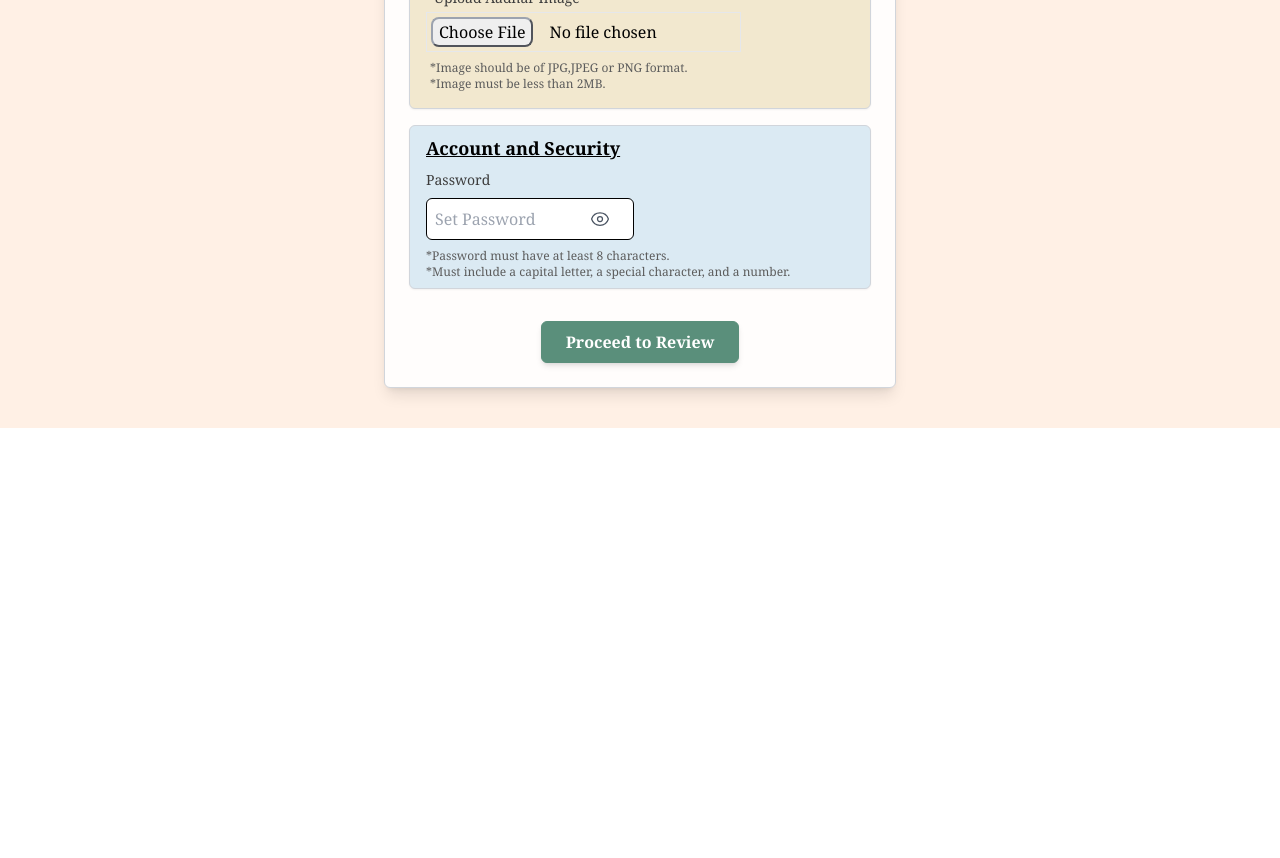
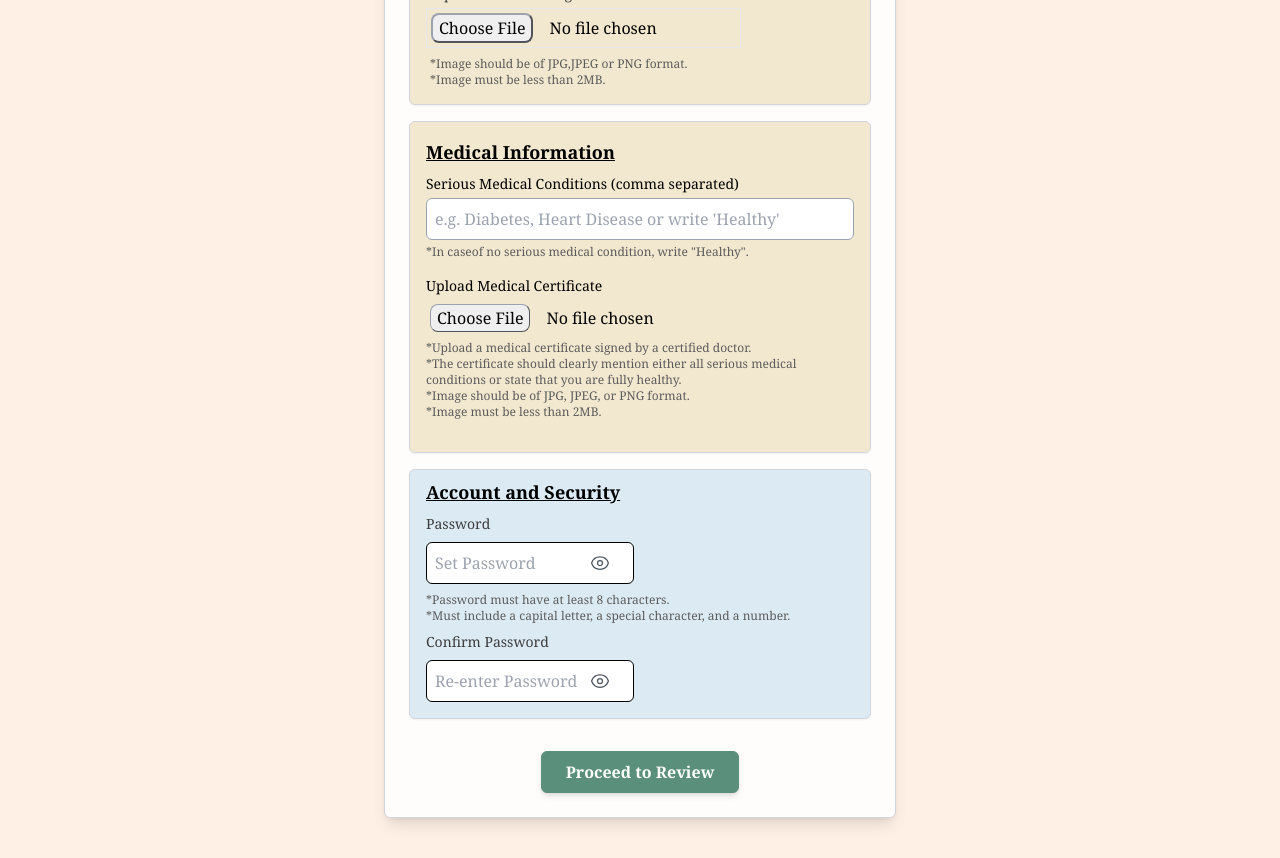
Before and after one commit to forever-found-org/forever-found, a React (Create React App) app in the folder frontend/: page /adopter-SignUp in a window 1280 px wide. Shown: the part 960-1818 px from the top of the page. Before the commit the page ends 1388 px from the top, so only its background shows below. Built offline with nearby package versions, Linux system fonts and the light colour scheme.

Commit message:
filter done and adopter signup form updated

```diff
--- a/frontend/src/components/Home_Components/Help_Components/LabelConfig.jsx
+++ b/frontend/src/components/Home_Components/Help_Components/LabelConfig.jsx
@@ -18,6 +18,9 @@ const LabelConfig={
     desg_contact:"Designation of Contact Person",
     year: "Year of Establishment",
     num_child:"Number of Children Under Care",
+    healthStatus: "Health Status",
+    medicalCertificates: "Medical Certificate",
+    status:"Status of form",
     regnum:"Ngo Registration Number",
     caranum:"Ngo CARA Number",
     about:"Brief Description of Ngo",
--- a/frontend/src/pages/Adopter_Home.jsx
+++ b/frontend/src/pages/Adopter_Home.jsx
@@ -28,12 +28,14 @@ function Adopter_Home() {
         setNgos(data);
         setFilteredNgos(data);
 
-        // Extract unique cities and states
+        // Extract unique states
+        const uniqueStates = ["All", ...new Set(data.map((ngo) => ngo.state).filter(Boolean))];
+        setStates(uniqueStates);
+
+        // Initially show all cities
         const uniqueCities = ["All", ...new Set(data.map((ngo) => ngo.city).filter(Boolean))];
-        const uniqueStates = ["All", ...new Set(data.map((ngo) => ngo.state).filter(Boolean))];
+        setCities(uniqueCities);
 
-        setCities(uniqueCities);
-        setStates(uniqueStates);
         setLoading(false);
       })
       .catch((err) => {
@@ -43,16 +45,31 @@ function Adopter_Home() {
       });
   }, []);
 
+  // Update cities when stateFilter changes
+  useEffect(() => {
+    if (stateFilter === "All") {
+      const uniqueCities = ["All", ...new Set(ngos.map((ngo) => ngo.city).filter(Boolean))];
+      setCities(uniqueCities);
+    } else {
+      const filteredCities = ngos
+        .filter((ngo) => ngo.state === stateFilter)
+        .map((ngo) => ngo.city)
+        .filter(Boolean);
+      setCities(["All", ...new Set(filteredCities)]);
+    }
+    setCityFilter("All"); // reset city when state changes
+  }, [stateFilter, ngos]);
+
   // Apply filters whenever cityFilter, stateFilter, or searchName changes
   useEffect(() => {
     let filtered = ngos;
 
+    if (stateFilter !== "All") {
+      filtered = filtered.filter((ngo) => ngo.state === stateFilter);
+    }
+
     if (cityFilter !== "All") {
       filtered = filtered.filter((ngo) => ngo.city === cityFilter);
-    }
-
-    if (stateFilter !== "All") {
-      filtered = filtered.filter((ngo) => ngo.state === stateFilter);
     }
 
     if (searchName.trim() !== "") {
@@ -73,22 +90,6 @@ function Adopter_Home() {
 
         {/* Filters */}
         <div className="mt-2 flex space-x-12 justify-center items-center">
-          {/* City Filter */}
-          <div>
-            <label className="mr-2 font-medium font-serif text-lg">Filter by City:</label>
-            <select
-              value={cityFilter}
-              onChange={(e) => setCityFilter(e.target.value)}
-              className="border rounded px-2 py-1 font-serif"
-            >
-              {cities.map((city, idx) => (
-                <option key={idx} value={city}>
-                  {city}
-                </option>
-              ))}
-            </select>
-          </div>
-
           {/* State Filter */}
           <div>
             <label className="mr-2 font-medium font-serif text-lg">Filter by State:</label>
@@ -100,6 +101,22 @@ function Adopter_Home() {
               {states.map((state, idx) => (
                 <option key={idx} value={state}>
                   {state}
+                </option>
+              ))}
+            </select>
+          </div>
+
+          {/* City Filter (depends on State) */}
+          <div>
+            <label className="mr-2 font-medium font-serif text-lg">Filter by City:</label>
+            <select
+              value={cityFilter}
+              onChange={(e) => setCityFilter(e.target.value)}
+              className="border rounded px-2 py-1 font-serif"
+            >
+              {cities.map((city, idx) => (
+                <option key={idx} value={city}>
+                  {city}
                 </option>
               ))}
             </select>
--- a/frontend/src/pages/SignUpAdopter.jsx
+++ b/frontend/src/pages/SignUpAdopter.jsx
@@ -22,6 +22,10 @@ function SignUpAdopter() {
         aadharimg: null,
         bioChildren: "",
         pass: "",
+        confirmPass: "",
+        healthStatus: "",          // NEW
+        medicalCertificates: [],   // NEW
+        status: "pending",         // NEW
     });
 
     useEffect(()=>{
@@ -47,9 +51,15 @@ function SignUpAdopter() {
 
     function handleChange(e) {
         const { name, value, files } = e.target;
+
         setAdopterData((prev) => ({
             ...prev,
-            [name]: name==="aadharimg" ? files[0]: value,
+            [name]:
+                name === "aadharimg" || name === "medicalCertificates"
+                    ? files[0]
+                    : name === "healthStatus"
+                    ? value // keep as string for now
+                    : value,
         }));
 
         setErrors((prevErrors) => ({
@@ -58,25 +68,44 @@ function SignUpAdopter() {
         }));
     }
 
+
     const navigator=useNavigate();
     function handleClick(e) {
         e.preventDefault();
         const validationErrors = FormValidator(adopterData);
+        // Check password match
+        if (adopterData.pass !== adopterData.confirmPass) {
+            validationErrors.confirmPass = "*Passwords do not match.";
+        }
         setErrors(validationErrors);
 
-        if (Object.keys(validationErrors).length === 0){
-            navigator("/review-signup-form",{state: {formData: adopterData, role: "adopter"}});
-            window.scrollTo(0,0);
+        if (Object.keys(validationErrors).length === 0) {
+            const dataToSend = {
+                ...adopterData,
+                // split the string by comma and trim whitespace
+                healthStatus: adopterData.healthStatus
+                    .split(",")
+                    .map((s) => s.trim())
+                    .filter((s) => s !== ""), // remove empty entries
+            };
+
+            navigator("/review-signup-form", {
+                state: { formData: dataToSend, role: "adopter" },
+            });
+            window.scrollTo(0, 0);
         }
-        //also working for validationErrors.length===0 (check later)
     }
+
 
     return (
         <div className="flex items-center font-serif justify-center min-h-screen bg-[#fff0e5]">
             <div className="flex flex-col w-full max-w-lg p-6 m-10 bg-[#fffdfc] border border-gray-300 rounded-md shadow-lg">
-                <h2 className="text-3xl font-bold font-serif text-[#3c3c3c] text-center mb-4 bg-white shadow-sm p-2 uppercase tracking-wider">
+                <div className="flex justify-between items-center shadow-sm">
+                    <h2 className="text-2xl font-bold font-serif text-[#3c3c3c] text-center mb-4 bg-white  p-2 uppercase tracking-wider">
                     Adopter Signup Form
-                </h2>
+                    </h2>
+                    <button onClick={() => navigator("/")} className="text-black bg-[#fff0e5] mb-4 px-1 py-1 font-semibold border border-black rounded-md hover:scale-105">Home</button>
+                </div>
 
                 <div className="border border-gray-300 rounded-md bg-[#f2e8cf] shadow-sm my-2">
                     <h3 className="text-lg underline font-semibold font-serif ml-4 my-3">Personal Information</h3>
@@ -192,6 +221,55 @@ function SignUpAdopter() {
                         </div>
                 </div>
 
+                {/* Medical Information */}
+                <div className="border border-gray-300 rounded-md bg-[#f2e8cf] my-2 shadow-sm p-4">
+                <h3 className="text-lg underline font-semibold font-serif mb-2">Medical Information</h3>
+
+                {/* Serious Medical Conditions */}
+                <div className="flex flex-col mb-4">
+                    <label className="text-sm font-medium mb-1">Serious Medical Conditions (comma separated)</label>
+                    <input
+                    type="text"
+                    name="healthStatus"
+                    value={adopterData.healthStatus}
+                    onChange={handleChange}
+                    placeholder="e.g. Diabetes, Heart Disease or write 'Healthy'"
+                    className="border border-gray-400 rounded-md p-2 focus:ring-2 focus:ring-[#5a8f7b] w-full"
+                    />
+                    {errors.healthStatus && <p className="text-red-600 text-sm mt-1">{errors.healthStatus}</p>}
+                    <p className="text-[#5c5c5c] font-medium text-xs mt-1">
+                    *In caseof no serious medical condition, write "Healthy".
+                    </p>
+                </div>
+
+                {/* Medical Certificate Upload */}
+                <div className="flex flex-col mb-2">
+                    <label className="block text-sm font-medium mb-1">Upload Medical Certificate</label>
+                    <input
+                    type="file"
+                    name="medicalCertificates"
+                    accept="image/png, image/jpeg, image/jpg"
+                    onChange={handleChange}
+                    className="file:border file:border-gray-400 file:rounded-lg file:mr-4 p-1"
+                    />
+                    {adopterData.medicalCertificates && adopterData.medicalCertificates.name && (
+                    <p className="text-sm text-gray-600 ml-1 mt-1">Selected file: {adopterData.medicalCertificates.name}</p>
+                    )}
+                    {errors.medicalCertificates && <p className="text-red-600 text-sm mt-1">{errors.medicalCertificates}</p>}
+                    <div className="w-full mt-1">
+                    <p className="text-[#5c5c5c] font-medium text-xs">
+                        *Upload a medical certificate signed by a certified doctor.
+                        </p>
+                        <p className="text-[#5c5c5c] font-medium text-xs">
+                        *The certificate should clearly mention either all serious medical conditions or state that you are fully healthy.
+                        </p>
+                    <p className="text-[#5c5c5c] font-medium text-xs">*Image should be of JPG, JPEG, or PNG format.</p>
+                    <p className="text-[#5c5c5c] font-medium text-xs mb-2">*Image must be less than 2MB.</p>
+                    </div>
+                </div>
+                </div>
+
+
                 <div className="border border-gray-300 rounded-md bg-[#dbeaf3] my-2 shadow-sm">
                     <h3 className="text-lg underline font-semibold font-serif ml-4 mt-2">Account and Security</h3>
                     <div className="my-2">
@@ -200,6 +278,11 @@ function SignUpAdopter() {
                         {errors.pass && <p className="text-red-600 ml-4 -mt-3 mb-2 text-sm">{errors.pass}</p>}
                         <p className="text-[#5c5c5c] font-medium ml-4 mt-0 text-xs">*Password must have at least 8 characters.</p>
                         <p className="text-[#5c5c5c] font-medium ml-4 mt-0 text-xs">*Must include a capital letter, a special character, and a number.</p>
+                    </div>
+                    <div className="my-2">
+                        <label className="block ml-4 mt-1 text-sm font-medium text-[#3c3c3c]">Confirm Password</label>
+                        <PasswordInput name="confirmPass" value={adopterData.confirmPass} onChange={handleChange} placeholder="Re-enter Password" className="w-full border border-black rounded-md ml-2 p-2 pr-10" />
+                        {errors.confirmPass && <p className="text-red-600 ml-4 -mt-2 mb-2 text-sm">{errors.confirmPass}</p>}
                     </div>
                 </div>
 
```
Also changed, not shown: frontend/src/components/SignUpAdopterC/FormValidator.jsx (+34 -42 lines), 1 other file (tests, documents, lock files or other folders).
